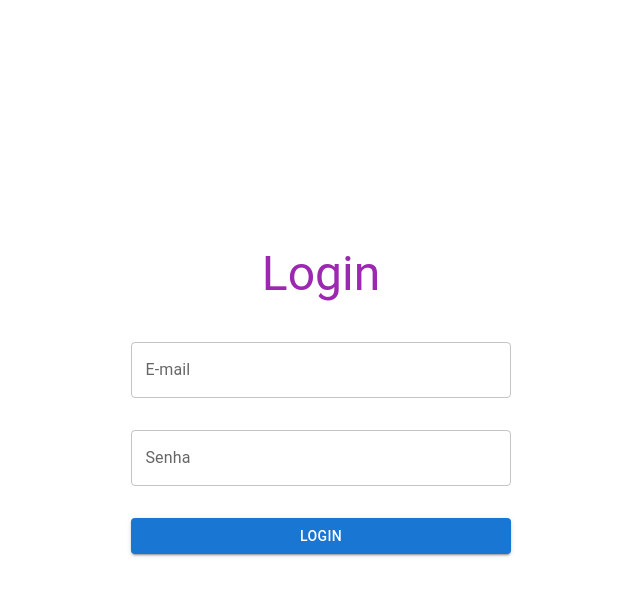
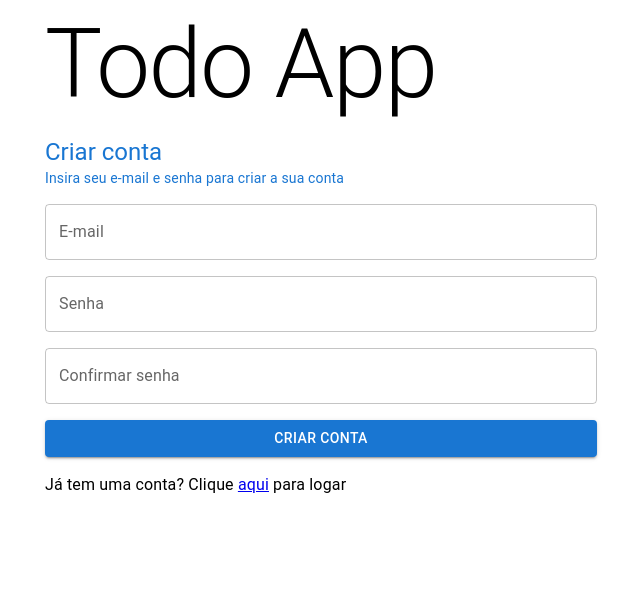
Before and after one commit to jonasguerra/teste-nl-informatica-jonas-guerra, a React (Create React App) app in the folder nl-todo-frontend/: page / in a window 1280 px wide. Shown: the top 596 px of the page, without its empty margins (319-959 px from the left). Built offline with nearby package versions, Linux system fonts and the light colour scheme.

Commit message:
Feat: paginas de login e cadastro

```diff
--- a/nl-todo-frontend/package.json
+++ b/nl-todo-frontend/package.json
@@ -3,6 +3,7 @@
   "version": "0.1.0",
   "private": true,
   "dependencies": {
+    "@hookform/resolvers": "^2.9.7",
     "@mui/icons-material": "^5.8.4",
     "@mui/material": "^5.10.0",
     "@mui/styled-engine": "npm:@mui/styled-engine-sc@latest",
--- a/nl-todo-frontend/src/App.tsx
+++ b/nl-todo-frontend/src/App.tsx
@@ -1,11 +1,11 @@
 import { ThemeProvider } from "styled-components";
 import theme from "./global/theme/theme";
-import Login from "./pages/Login";
+import SignUp from "./pages/SignUp";
 
 function App() {
   return (
     <ThemeProvider theme={theme}>
-      <Login />
+      <SignUp />
     </ThemeProvider>
   );
 }
--- a/nl-todo-frontend/src/pages/Login/index.tsx
+++ b/nl-todo-frontend/src/pages/Login/index.tsx
@@ -5,6 +5,7 @@ import {
   ContentWrapper,
   FieldWrapper,
   HeaderWrapper,
+  LogoWrapper,
   PageContainer,
 } from "./styles";
 
@@ -24,9 +25,15 @@ const Login = () => {
 
   return (
     <PageContainer>
+      <LogoWrapper>
+        <Typography variant="h1">Todo App</Typography>
+      </LogoWrapper>
       <HeaderWrapper>
-        <Typography variant="h3" color="secondary">
+        <Typography variant="h5" color="primary">
           Login
+        </Typography>
+        <Typography variant="body2" color="primary">
+          Insira os dados da sua conta para logar
         </Typography>
       </HeaderWrapper>
       <ContentWrapper>
@@ -38,11 +45,12 @@ const Login = () => {
             control={control}
             name="password"
             label="Senha"
+            type="password"
           />
         </FieldWrapper>
         <FieldWrapper>
           <Button
-            onSubmit={handleSubmit(onSubmit)}
+            onClick={handleSubmit(onSubmit)}
             type="submit"
             variant="contained"
             fullWidth
@@ -50,6 +58,12 @@ const Login = () => {
             Login
           </Button>
         </FieldWrapper>
+        <FieldWrapper>
+          <Typography>
+            Não tem uma conta? Clique <a href="/register">aqui</a> para criar
+            uma
+          </Typography>
+        </FieldWrapper>
       </ContentWrapper>
     </PageContainer>
   );
--- a/nl-todo-frontend/src/pages/Login/styles.ts
+++ b/nl-todo-frontend/src/pages/Login/styles.ts
@@ -1,20 +1,25 @@
 import { Box } from "@mui/material";
+import { Container } from "@mui/system";
 import styled from "styled-components";
 
-export const PageContainer = styled(Box).attrs({
-  gap: 3,
+export const PageContainer = styled(Container).attrs({
+  maxWidth: "sm",
 })`
-  width: 100%;
-  height: 100vh;
+  height: 95vh;
   display: flex;
   flex-direction: column;
+  align-items: center;
   justify-content: center;
-  align-items: center;
 `;
+
+export const LogoWrapper = styled(Box)``;
 
 export const HeaderWrapper = styled(Box)`
   display: flex;
-  justify-content: center;
+  flex-direction: column;
+  justify-content: flex-start;
+  width: 100%;
+  margin-top: 1rem;
 `;
 
 export const ContentWrapper = styled(Box)`
@@ -22,10 +27,11 @@ export const ContentWrapper = styled(Box)`
   flex-direction: column;
   justify-content: center;
   align-items: center;
-  width: 30%;
+  width: 100%;
+  margin-top: 0.5rem;
 `;
 
 export const FieldWrapper = styled(Box)`
-  padding: 1rem 0rem;
   width: 100%;
+  padding: 0.5rem 0rem;
 `;
--- a/nl-todo-frontend/src/pages/SignUp/index.tsx
+++ b/nl-todo-frontend/src/pages/SignUp/index.tsx
@@ -0,0 +1,94 @@
+import { yupResolver } from "@hookform/resolvers/yup";
+import { Button, Typography } from "@mui/material";
+import { useEffect } from "react";
+import { useForm } from "react-hook-form";
+import ControlledTextField from "../../components/ControlledTextField";
+import { signUpValidations } from "../../utils/form-validations";
+import {
+  ContentWrapper,
+  FieldWrapper,
+  HeaderWrapper,
+  LogoWrapper,
+  PageContainer,
+} from "./styles";
+
+const SignUp = () => {
+  const {
+    control,
+    handleSubmit,
+    formState: { errors },
+  } = useForm({
+    mode: "onChange",
+    reValidateMode: "onChange",
+    resolver: yupResolver(signUpValidations),
+  });
+
+  const onSubmit = async (data: any) => {
+    console.log(data);
+  };
+
+  useEffect(() => {
+    console.log("errors", errors);
+  }, [errors]);
+
+  return (
+    <PageContainer>
+      <LogoWrapper>
+        <Typography variant="h1">Todo App</Typography>
+      </LogoWrapper>
+      <HeaderWrapper>
+        <Typography variant="h5" color="primary">
+          Criar conta
+        </Typography>
+        <Typography variant="body2" color="primary">
+          Insira seu e-mail e senha para criar a sua conta
+        </Typography>
+      </HeaderWrapper>
+      <ContentWrapper>
+        <FieldWrapper>
+          <ControlledTextField
+            control={control}
+            name="email"
+            label="E-mail"
+            errorMessage={errors?.email?.message}
+          />
+        </FieldWrapper>
+        <FieldWrapper>
+          <ControlledTextField
+            control={control}
+            name="password"
+            label="Senha"
+            type="password"
+            errorMessage={errors?.password?.message}
+          />
+        </FieldWrapper>
+        <FieldWrapper>
+          <ControlledTextField
+            control={control}
+            name="password_confirmation"
+            label="Confirmar senha"
+            type="password"
+            errorMessage={errors?.password_confirmation?.message}
+          />
+        </FieldWrapper>
+        <FieldWrapper>
+          <Button
+            onClick={handleSubmit(onSubmit)}
+            type="submit"
+            variant="contained"
+            fullWidth
+          >
+            Criar conta
+          </Button>
+        </FieldWrapper>
+        <FieldWrapper>
+          <Typography>
+            Já tem uma conta? Clique <a href="/login">aqui</a> para logar
+          </Typography>
+        </FieldWrapper>
+      </ContentWrapper>
+    </PageContainer>
+  );
+};
+
+export default SignUp;
--- a/nl-todo-frontend/src/pages/SignUp/styles.ts
+++ b/nl-todo-frontend/src/pages/SignUp/styles.ts
@@ -0,0 +1,37 @@
+import { Box } from "@mui/material";
+import { Container } from "@mui/system";
+import styled from "styled-components";
+
+export const PageContainer = styled(Container).attrs({
+  maxWidth: "sm",
+})`
+  height: 95vh;
+  display: flex;
+  flex-direction: column;
+  align-items: center;
+  justify-content: center;
+`;
+
+export const LogoWrapper = styled(Box)``;
+
+export const HeaderWrapper = styled(Box)`
+  display: flex;
+  flex-direction: column;
+  justify-content: flex-start;
+  width: 100%;
+  margin-top: 1rem;
+`;
+
+export const ContentWrapper = styled(Box)`
+  display: flex;
+  flex-direction: column;
+  justify-content: center;
+  align-items: center;
+  width: 100%;
+  margin-top: 0.5rem;
+`;
+
+export const FieldWrapper = styled(Box)`
+  width: 100%;
+  padding: 0.5rem 0rem;
+`;
--- /dev/null
+++ b/nl-todo-frontend/src/utils/form-validations.ts
@@ -0,0 +1,17 @@
+import * as yup from "yup";
+
+export const loginValidations = yup.object({
+  email: yup.string().email("E-mail inválido").required("E-mail é obrigatório"),
+  password: yup.string().required("Senha é obrigatória"),
+});
+
+export const signUpValidations = yup.object({
+  email: yup
+    .string()
+    .email("E-mail deve ser um e-mail válido")
+    .required("E-mail é obrigatório"),
+  password: yup.string().required("Digite sua senha"),
+  password_confirmation: yup
+    .string()
+    .oneOf([yup.ref("password"), null], "As senhas devem ser iguais"),
+});
```
Also changed, not shown: 1 other file (tests, documents, lock files or other folders).
